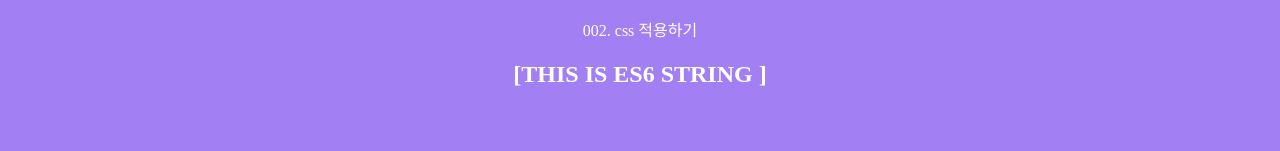
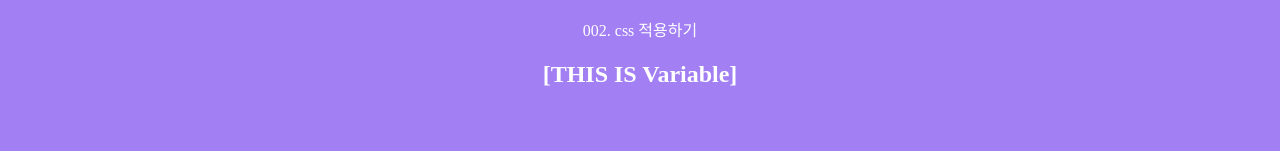
Before and after one commit to Bobmeogeo/ReactPractice, a React (Create React App) app: page / in a window 1280 px wide. Shown: the part 203-354 px from the top of the page. Built offline with nearby package versions, Linux system fonts and the light colour scheme.

Commit message:
- R010. Variable

```diff
--- a/src/App.js
+++ b/src/App.js
@@ -2,7 +2,7 @@
 
 import React from "react";
 import './App.css'; //css 적용
-import Es6 from './R009_Es6';
+import Variable from './R010_Variable';
 
 function App(){
   return(
@@ -10,7 +10,7 @@
       <h1>Start React 200!</h1>
       <p>001. HTML 적용하기</p>
       <p>002. css 적용하기</p>
-      <Es6 />
+      <Variable />
     </div>
   );
 }
--- /dev/null
+++ b/src/R010_Variable.js
@@ -0,0 +1,38 @@
+import React, { Component } from "react";
+
+class R010_Variable extends Component {
+
+    constructor(props) {
+        super(props);
+        this.state = {};
+    }
+
+    componentDidMount() {
+        var varName = 'react';
+        console.log('varName: '  +varName);
+        var varName = '200'; // 'varName' is already defined no-redeclare
+        console.log('varName2: '+ varName);
+
+        let letName = 'react'
+        console.log('letName1: ' +letName);
+        // let letName = '200'
+        // parsing error: Identifier 'letName' has already been declared
+        letName = 'react200';
+        console.log('letName2: ' + letName);
+
+        const constName = 'react';
+        console.log('constName: ' +constName);
+        // const constName = '200'
+        // Parsing error: Identifier 'constName' has already been declared
+        // constName = 'react200'
+        // Uncaught TypeError: Assignment to constant variable.
+    }
+
+    render(){
+        return(
+            <h2>[THIS IS Variable]</h2>
+        )
+    }
+}
+
+export default R010_Variable;
```
